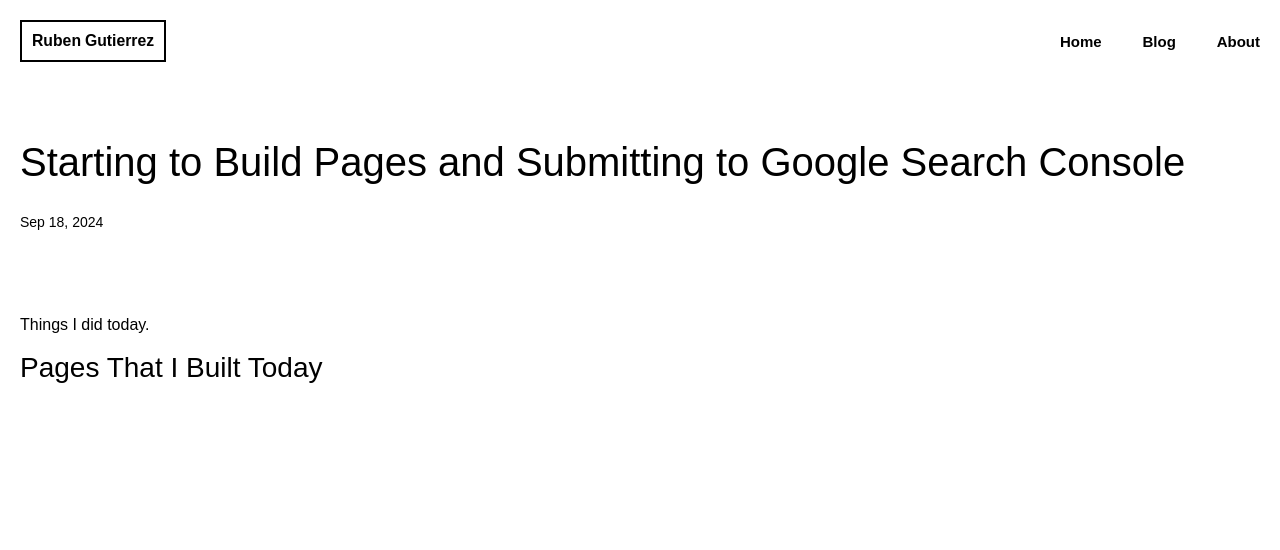
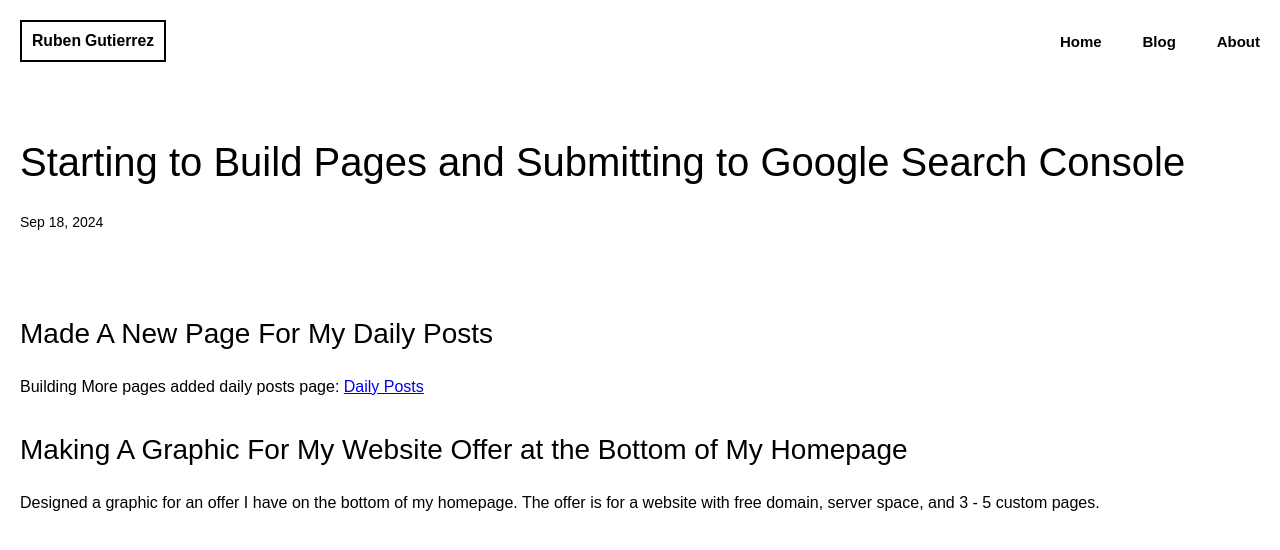
Before and after one commit to roobenweb/rubengutierrezwebdesign, a Jekyll site: the page built from _posts/daily-posts/09-sept/2024-09-17-.md, in a window 1280 px wide. Shown: the top 550 px of the page. Built offline with Jekyll 4.4.1, drawn with Linux system fonts in a browser that asks for light colours; some web fonts are replaced.

Commit message:
Add files via upload

```diff
--- a/_posts/daily-posts/09-sept/2024-09-17-.md
+++ b/_posts/daily-posts/09-sept/2024-09-17-.md
@@ -7,6 +7,14 @@ description: Google Search Console Submitting Contentious
 tags: daily-post
 ---
 
-Things I did today.
 
-## Pages That I Built Today
+<div class="cont umb-30">
+    <h2>Made A New Page For My Daily Posts</h2>
+    <p>Building More pages
+    added daily posts page: <a href="/daily-posts/">Daily Posts</a></p>
+</div>
+
+<div class="cont umb-30">
+    <h2>Making A Graphic For My Website Offer at the Bottom of My Homepage</h2>
+    <p>Designed a graphic for an offer I have on the bottom of my homepage. The offer is for a website with free domain, server space, and 3 - 5 custom pages.</p>
+</div>
--- a/_sass/_tools.scss
+++ b/_sass/_tools.scss
@@ -37,4 +37,4 @@
 .default {padding:0;margin:0;}
 
 // Flexbox
-.flex {display: flex;}
+.flex {display: flex;flex-wrap: wrap;}
--- a/_sass/main.scss
+++ b/_sass/main.scss
@@ -14,11 +14,12 @@ ul {
 * {margin: 0;box-sizing:border-box;}
 
 // Layouts - Defaults - Technology
-@import'tools';@import'home-page';@import'typography';@import'nav';@import'blog-page';
+@import'tools';@import'home-page';@import'typography';@import'nav';
 @import'layout';@import'post';@import'about-page';
 
 // Custom Pages
 @import 'custom/web-design';
+@import 'blog-page';
 
 .services {
     padding: 0;
--- a/index.html
+++ b/index.html
@@ -1,6 +1,7 @@
 ---
 layout: default
 title: Ruben Gutierrez - Website Designer
+description: Website Designer, Friendly, Figma,
 ---
 
 <!-- Page Header (Name) -->
```
Also changed, not shown: _posts/search-engine-optimization/2024-09-22-.markdown (added, +18 -0 lines), blog.html (+7 -2 lines), daily.html (added, +34 -0 lines), 10 other files.
